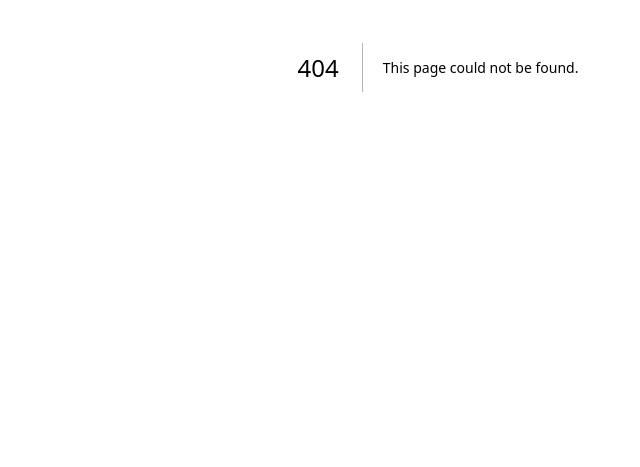
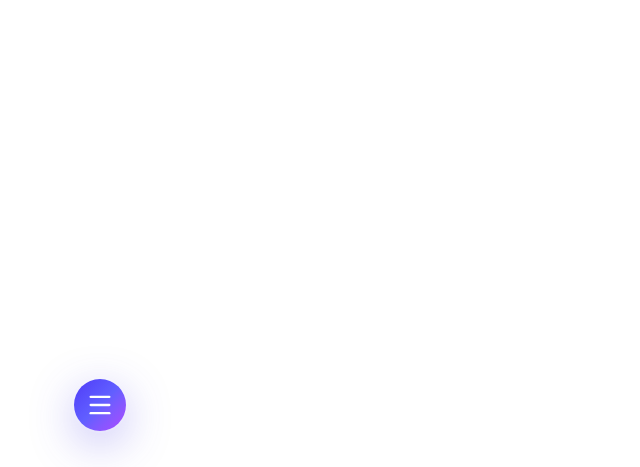
Before and after one commit to huynhtrungtin291/energy-tracking-blockchain, a Next.js app in the folder frontend/client-blockchain/: page /create-report in a window 1280 px wide. Before the commit this address had no page. Shown: the part 333-800 px from the top of the page, without its empty margins (202-842 px from the left). Built offline with nearby package versions, Linux system fonts and the light colour scheme.

Commit message:
Add navigation moveable button.

```diff
--- /dev/null
+++ b/frontend/client-blockchain/app/(pages)/create-report/page.tsx
@@ -0,0 +1,3 @@
+export default function CreateReport() {
+    return (<></>);
+}
--- /dev/null
+++ b/frontend/client-blockchain/app/components/nav-moveable-btn.tsx
@@ -0,0 +1,113 @@
+"use client";
+
+import React, { useState, useRef } from "react";
+import Draggable from "react-draggable";
+import { Pencil, UserRoundPlus, Menu, X, ReceiptText } from "lucide-react";
+import { useRouter } from "next/navigation";
+
+const actions = [
+  {
+    icon: <Pencil size={20} />,
+    page: "create-report",
+    label: "Tạo 1 report",
+  },
+  {
+    icon: <UserRoundPlus size={20} />,
+    page: "create-account",
+    label: "Tạo 1 account",
+  },
+    {
+    icon: <ReceiptText size={20} />,
+    page: "/",
+    label: "Danh sách báo cáo",
+  },
+];
+
+export default function NavMoveableBtn() {
+  const router = useRouter();
+
+  const [isOpen, setIsOpen] = useState(false);
+  const [isDragging, setIsDragging] = useState(false);
+  // tạo ref để gắn vào node của Draggable, giúp tránh lỗi khi sử dụng với React 18 Strict Mode và Next.js 13
+  const nodeRef = useRef(null);
+
+  const handleDrag = () => {
+    setIsDragging(true);
+  };
+
+  // Thả chuột
+  const handleStop = () => {
+    // Đợi một khoảng thời gian cực ngắn để sự kiện click trôi qua
+    // trước khi reset trạng thái kéo
+    setTimeout(() => {
+      setIsDragging(false);
+    }, 20);
+  };
+
+  const toggleMenu = () => {
+    // Chỉ cho phép mở menu nếu KHÔNG phải là đang kéo
+    if (!isDragging) {
+      setIsOpen(!isOpen);
+    }
+  };
+
+  return (
+    <Draggable
+      nodeRef={nodeRef}
+      onDrag={handleDrag}
+      onStop={handleStop}
+      cancel=".action-item"
+    >
+      <div
+        ref={nodeRef}
+        className="fixed z-[100] flex flex-col items-start gap-3"
+        style={{
+          bottom: 36,
+          left: 276,
+        }}
+      >
+        <div
+          className={`flex flex-col items-start gap-2 mb-1 transition-all duration-200 ease-out ${
+            isOpen
+              ? "opacity-100 translate-y-0 scale-100"
+              : "opacity-0 translate-y-2 scale-95 pointer-events-none"
+          }`}
+        >
+          {actions.map((action, index) => (
+            <div
+              key={index}
+              className="action-item flex items-center gap-2 cursor-pointer group active:scale-95 transition-all duration-200"
+              style={{ transitionDelay: `${index * 50}ms` }}
+              onClick={() => {
+                console.log("Action clicked:", action.label);
+                router.push(`/${action.page}`);
+                setIsOpen(false);
+              }}
+            >
+              <div className="w-11 h-11 rounded-full bg-white/10 flex items-center justify-center text-indigo-100 shadow-[0_10px_40px_rgba(0,0,0,0.25)] border border-white/15 hover:bg-white/15 hover:text-white transition-transform backdrop-blur">
+                {action.icon}
+              </div>
+              <span className="bg-white/10 text-slate-100 px-3 py-2 rounded-lg shadow-lg text-xs font-semibold border border-white/10 backdrop-blur">
+                {action.label}
+              </span>
+            </div>
+          ))}
+        </div>
+
+        <button
+          onClick={toggleMenu}
+          className={`flex-shrink-0 w-13 h-13 rounded-full flex items-center justify-center text-white shadow-[0_12px_45px_rgba(79,70,229,0.35)] cursor-grab active:cursor-grabbing transition-all ring-2 ring-white/10 ${
+            isOpen
+              ? "scale-90 bg-slate-800 border border-white/10"
+              : "bg-gradient-to-br from-indigo-600 via-indigo-500 to-purple-500 hover:from-indigo-500 hover:to-purple-400"
+          }`}
+        >
+          <div className="pointer-events-none">
+            {/* Ngăn icon nhận sự kiện click riêng lẻ */}
+            {isOpen ? <X size={28} /> : <Menu size={28} />}
+          </div>
+        </button>
+      </div>
+    </Draggable>
+  );
+}
--- a/frontend/client-blockchain/app/components/report-table.tsx
+++ b/frontend/client-blockchain/app/components/report-table.tsx
@@ -58,11 +58,11 @@ export default function ReportTable() {
       <section className="relative z-10 flex w-full flex-1 flex-col overflow-hidden rounded-2xl border border-white/10 bg-white/5 shadow-2xl backdrop-blur-xl">
         {/* Table Header Section */}
         {/* Đã thêm flex-col, md:flex-row, items-start, md:items-center */}
-        <div className="flex flex-col sm:flex-row sm:justify-between sm:items-center items-start gap-4 border-b border-white/10 p-6">
+        <div className="flex flex-col p-0 sm:flex-row sm:justify-between sm:items-center items-start gap-4 border-b border-white/10 p-6">
           <div>
-            <h2 className="bg-gradient-to-r from-indigo-400 to-purple-400 bg-clip-text text-lg sm:text-2xl font-bold text-transparent">
+            <div className="bg-gradient-to-r from-indigo-400 to-purple-400 bg-clip-text text-lg sm:text-2xl font-bold text-transparent">
               Báo cáo năng lượng tiêu thụ
-            </h2>
+            </div>
           </div>
 
           <div className="flex items-center gap-3">
--- a/frontend/client-blockchain/app/layout.tsx
+++ b/frontend/client-blockchain/app/layout.tsx
@@ -1,3 +1,4 @@
+import NavMoveableBtn from "./components/nav-moveable-btn";
 import { UserAuthWrapper } from "./context/UserAuth";
 import "./globals.css";
 
@@ -11,6 +12,7 @@ export default function RootLayout({
       <body className="min-h-full flex flex-col">
         <UserAuthWrapper>
           {children}
+          <NavMoveableBtn />
         </UserAuthWrapper>
       </body>
     </html>
--- a/frontend/client-blockchain/package.json
+++ b/frontend/client-blockchain/package.json
@@ -11,9 +11,11 @@
   "dependencies": {
     "axios": "^1.14.0",
     "jwt-decode": "^4.0.0",
+    "lucide-react": "^1.7.0",
     "next": "16.2.1",
     "react": "19.2.4",
     "react-dom": "19.2.4",
+    "react-draggable": "^4.5.0",
     "xlsx": "^0.18.5"
   },
   "devDependencies": {
```
Also changed, not shown: frontend/client-blockchain/app/(pages)/create-account/page.tsx (renamed from frontend/client-blockchain/app/(pages)/create-user/page.tsx), 1 other file (tests, documents, lock files or other folders).
